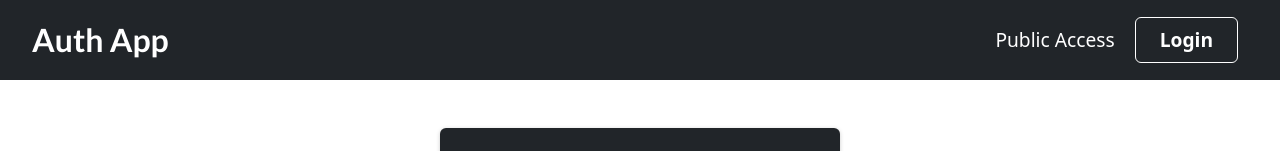
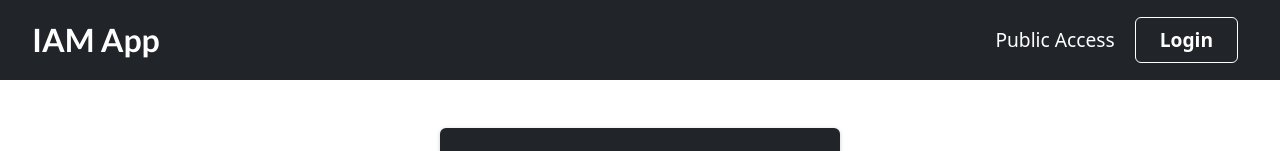
Before and after one commit to mako-commits/Auth-App, a React (Create React App) app: page /auth in a window 1280 px wide. Shown: the top 151 px of the page. Built offline with nearby package versions, Linux system fonts and the light colour scheme; no server answers.

Commit message:
fix: Refactor code

```diff
--- a/public/index.html
+++ b/public/index.html
@@ -24,7 +24,7 @@
       work correctly both with client-side routing and a non-root public URL.
       Learn how to configure a non-root public URL by running `npm run build`.
     -->
-    <title>Auth App</title>
+    <title>IAM App</title>
   </head>
   <body>
     <noscript>You need to enable JavaScript to run this app.</noscript>
--- a/src/components/Layout/Navbar.js
+++ b/src/components/Layout/Navbar.js
@@ -24,7 +24,7 @@ const Navbar = () => {
   return (
     <nav className={classes.navbar}>
       <Link to="/" onClick={closeMenu}>
-        <div className={classes.logo}>Auth App</div>
+        <div className={classes.logo}>IAM App</div>
       </Link>
       <div onClick={handleClick} className={classes["nav-icon"]}>
         {open ? <CloseMenu /> : <Hamburger />}
```
Also changed, not shown: src/components/Profile/UserProfile.js (+0 -22 lines).
